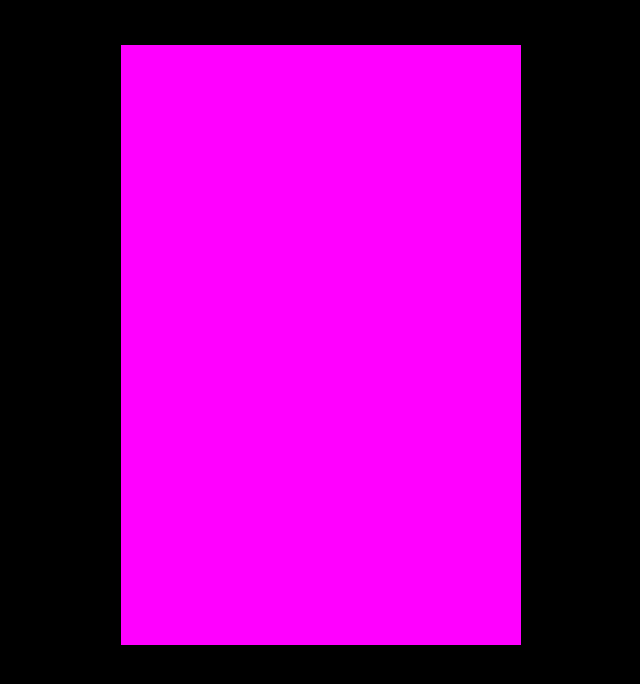
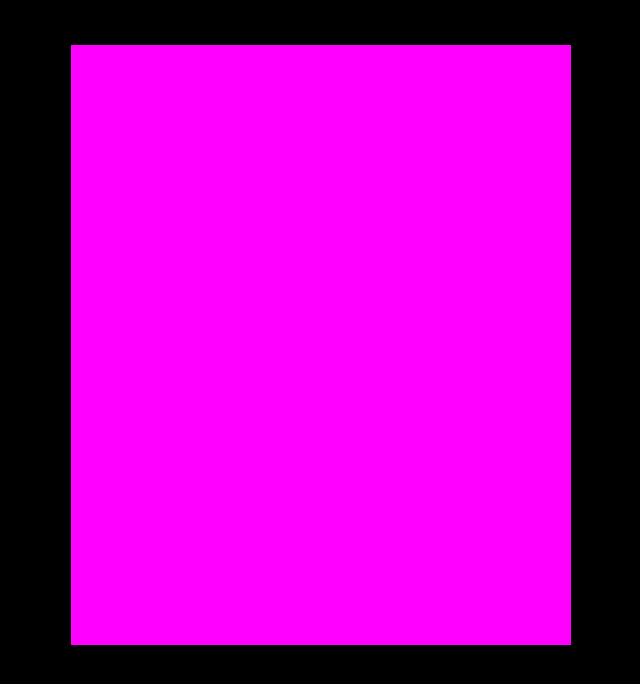
Before and after one commit to DeniseDichiara/Vue-Slider-2, a plain HTML site: page index.html in a window 1280 px wide. Shown: the part 90-774 px from the top of the page, without its empty margins (319-959 px from the left). Drawn offline with nearby package versions, Linux system fonts and the light colour scheme.

Commit message:
Added draft wrapper

```diff
--- a/index.html
+++ b/index.html
@@ -22,6 +22,11 @@
         <!--WRAPPER-->
         <div class="wrapper">
 
+            <!--slide-->
+            <div class="slide">
+
+            </div>
+
         </div>
 
 
--- a/script.js
+++ b/script.js
@@ -0,0 +1 @@
+// Con JS mostro solo l'elemento che è active, glia ltri restano invisibili. Faccio un'unica slide e gestico come cambiare l'indirizzo della slide interessata
--- a/style.css
+++ b/style.css
@@ -19,7 +19,7 @@
 
  div.wrapper{
     width: 65%;
-    max-width: 400px;
+    max-width: 500px;
     margin: 3rem auto;
     display: flex;
     justify-content: center;
```
